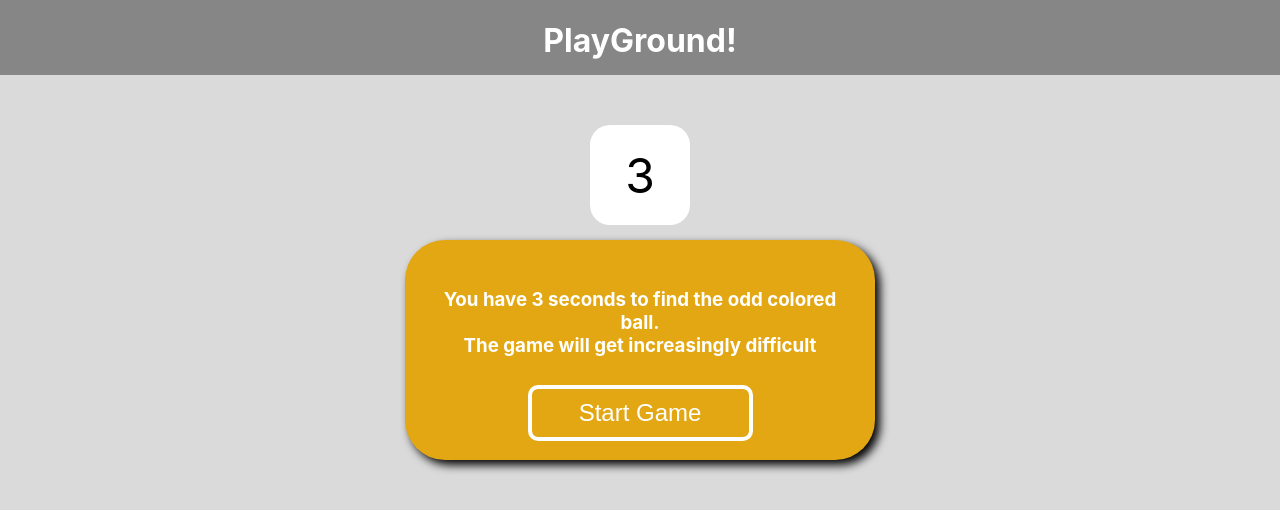
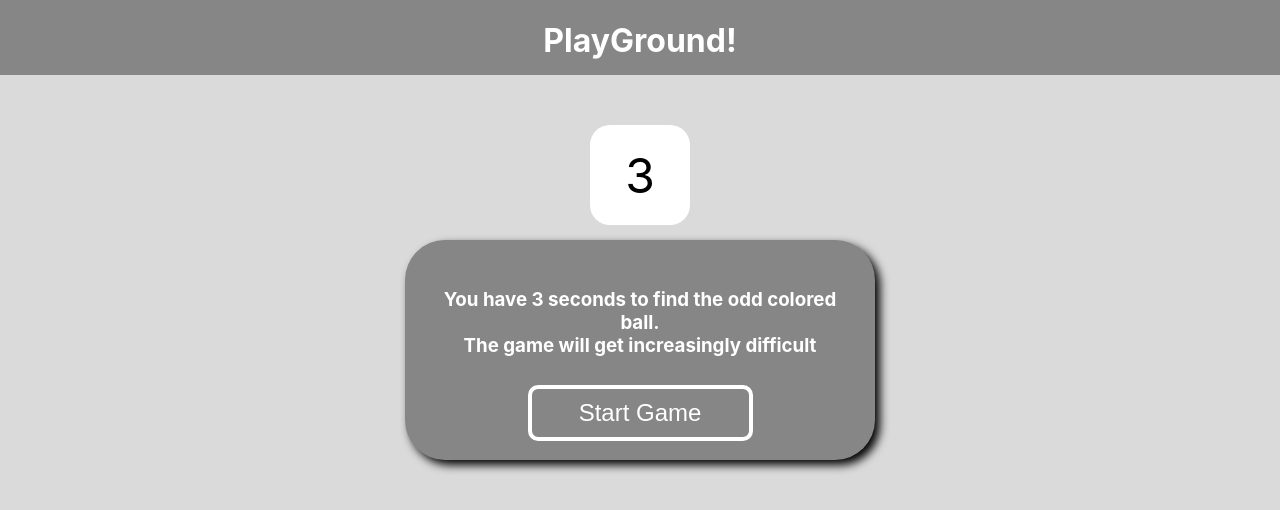
Before and after one commit to federico-palma/playground, a React (Create React App) app: page /Odd-Color in a window 1280 px wide. Shown: the top 510 px of the page. Built offline with nearby package versions, Linux system fonts and the light colour scheme; the HTML template or start-up script is replaced by a standard one.

Commit message:
Add custom background color for Modal component

```diff
--- a/src/Components/Modal.js
+++ b/src/Components/Modal.js
@@ -2,7 +2,7 @@ import classes from "./Modal.module.css";
 
 const Modal = (props) => {
   return (
-    <div className={classes.modal}>
+    <div className={classes.modal} style={{ backgroundColor: props.backColor }}>
       {props.modalText && (
         <h3 className={classes["game-text"]}>{props.modalText}</h3>
       )}
--- a/src/Components/Modal.module.css
+++ b/src/Components/Modal.module.css
@@ -8,7 +8,6 @@
   min-height: 200px;
   height: auto;
   padding: 10px;
-  background-color: #e2a713;
   display: flex;
   flex-direction: column;
   align-items: center;
@@ -18,7 +17,7 @@
 }
 
 .modal-btn {
-  background-color: #e2a713;
+  background-color: inherit;
   border: 4px solid white;
   color: white;
   border-radius: 10px;
@@ -32,7 +31,7 @@
 }
 
 .modal-btn:active {
-  transform: scale(90%);
+  transform: scale(97%);
 }
 
 .game-text {
--- a/src/Pages/Memory-MatchPage/Memory-MatchPage.js
+++ b/src/Pages/Memory-MatchPage/Memory-MatchPage.js
@@ -113,6 +113,7 @@ const MemoryMatchPage = () => {
           btnActive={true}
           handleStartGame={startGame}
           modalText={gameWon ? winDesc : gameDesc}
+          backColor="#e2a713"
         ></Modal>
       )}
       <h2 className={classes["turn-counter"]}>Turn number: {turnNum}</h2>
--- a/src/Pages/Odd-Color/Odd-ColorPage.js
+++ b/src/Pages/Odd-Color/Odd-ColorPage.js
@@ -82,6 +82,7 @@ const OddColorPage = () => {
             btnActive={true}
             handleStartGame={handleStartGame}
             modalText={gameLost ? endDesc : gameDesc}
+            backColor="#868686"
           ></Modal>
         )}
         <div>
```
